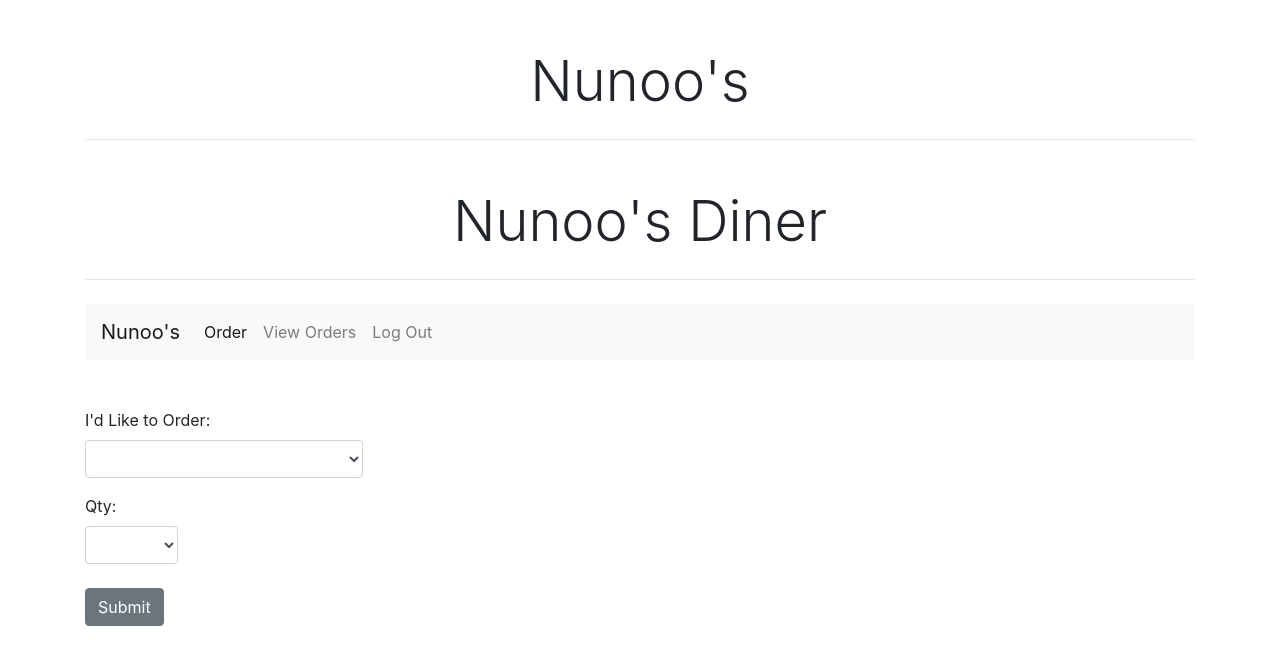
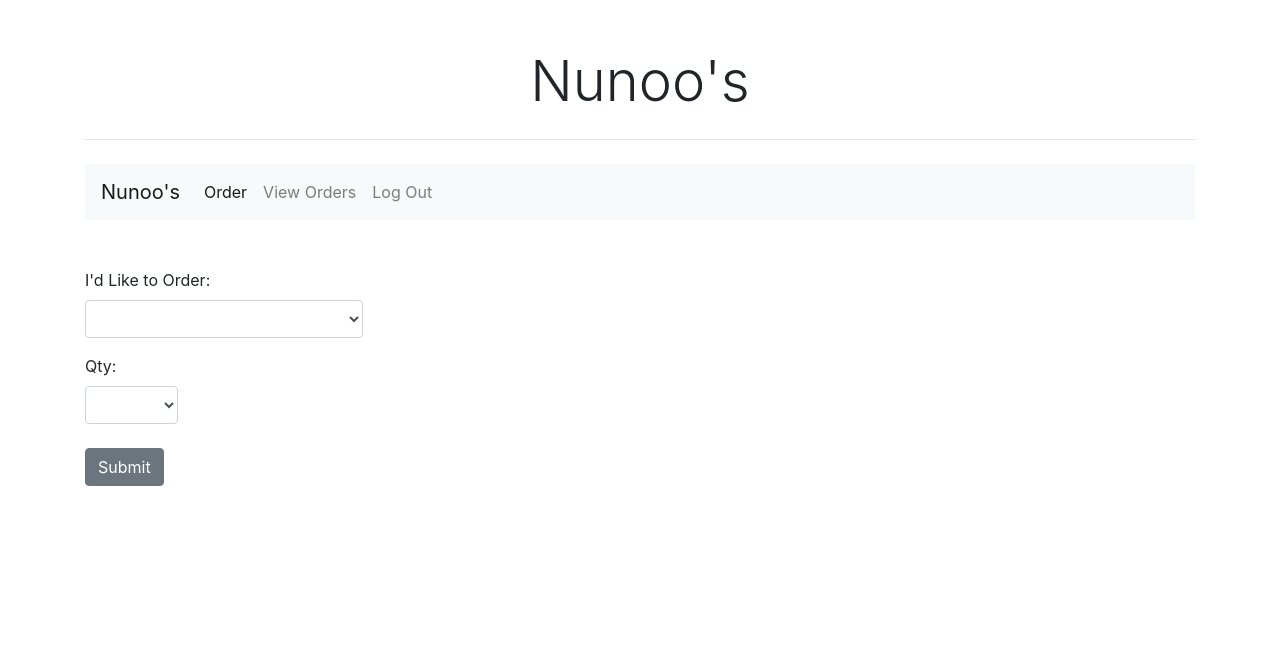
Before and after one commit to Alexg1021/geekwise-restaurant-application-1, an Angular app in the folder public/: page /order in a window 1280 px wide. Shown: the top 664 px of the page. Built offline with nearby package versions, Linux system fonts and the light colour scheme.

Commit message:
style changes

```diff
--- a/public/src/app/order/order.component.html
+++ b/public/src/app/order/order.component.html
@@ -1,10 +1,3 @@
-<!-- title  -->
-
-<div class="text-center mt-5">
-  <h1 class="display-4">Nunoo's Diner</h1>
-  <hr class="my-4">
-</div>
-
 <!-- navbar -->
 
 <nav class="navbar navbar-expand-lg navbar-light bg-light mb-5">
--- a/public/src/app/view/view.component.html
+++ b/public/src/app/view/view.component.html
@@ -1,11 +1,3 @@
-<!-- title -->
-
-<div class="text-center mt-5">
-  <h1 class="display-4">Nunoo's Diner</h1>
-  <hr class="my-4">
-</div>
-
-
 <!-- navbar  -->
 <nav class="navbar navbar-expand-lg navbar-light bg-light mb-5">
   <a class="navbar-brand" href="#">Nunoo's</a>
```
